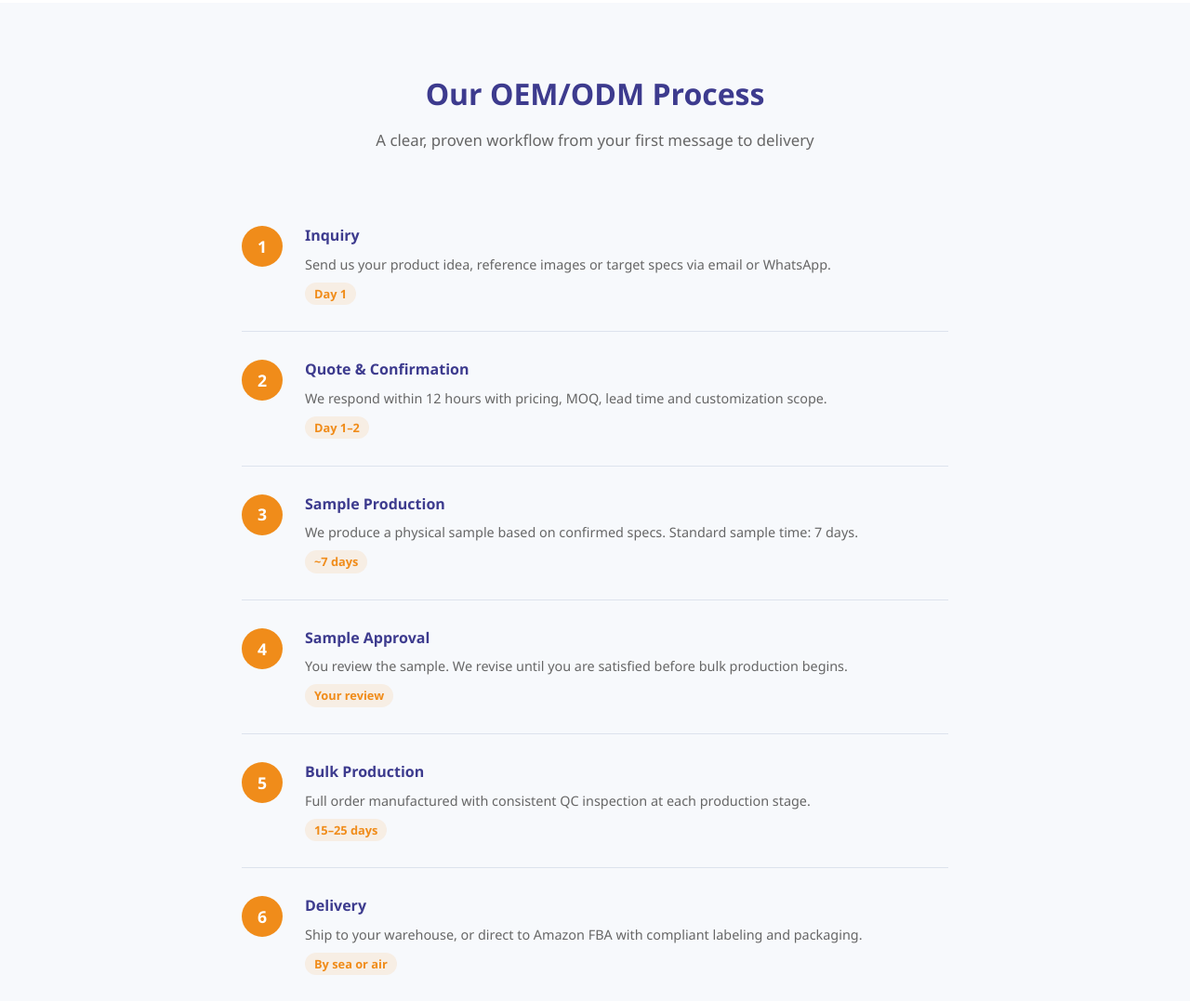
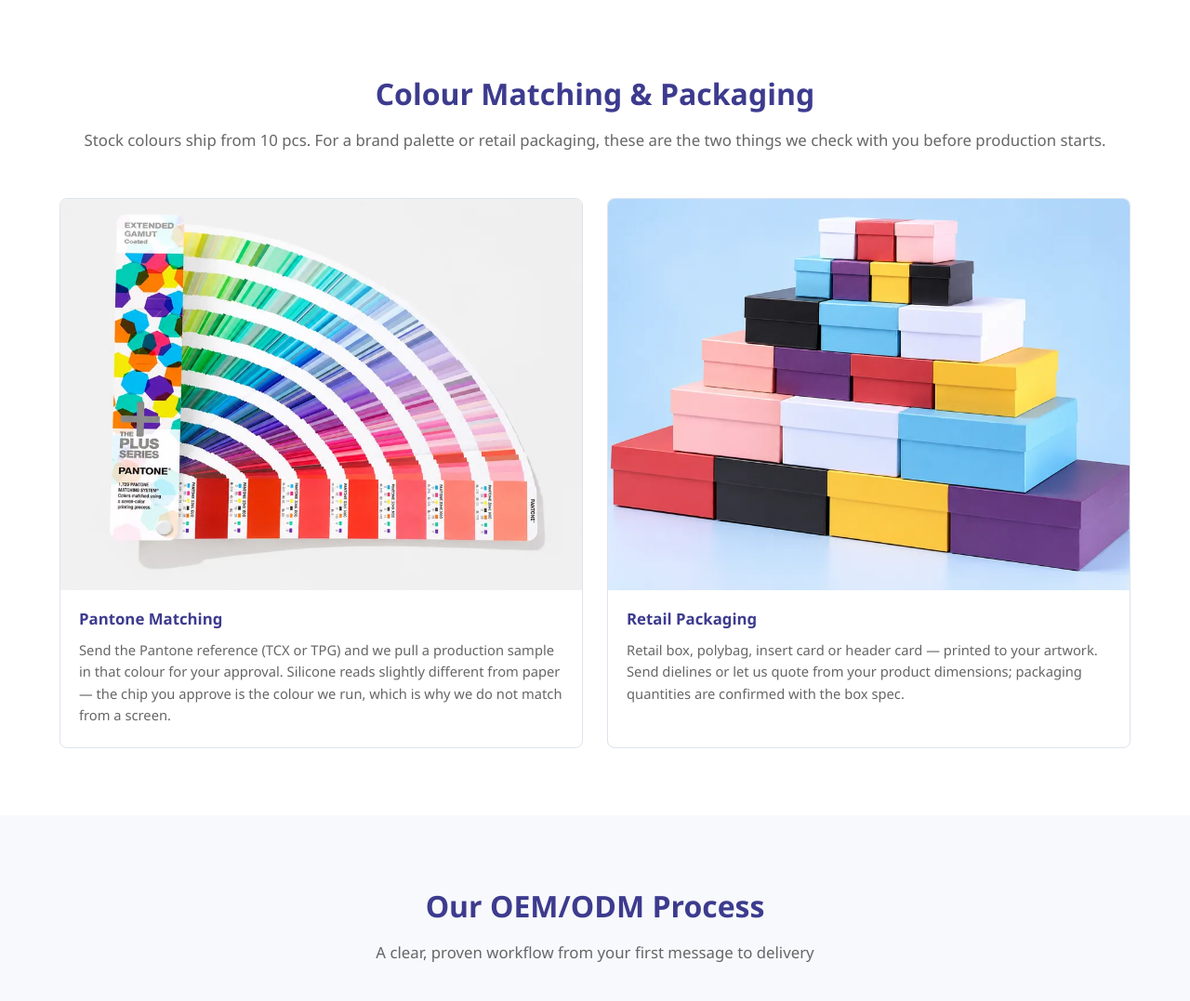
Before and after one commit to pietybai/topslowfeeder, a plain HTML site: page oem-odm.html in a window 1280 px wide. Shown: the part 1120-2197 px from the top of the page at 93% size. Drawn offline with Linux system fonts and the light colour scheme.

Commit message:
feat(oem): add Pantone matching and retail packaging visual block

```diff
--- a/assets/css/style.css
+++ b/assets/css/style.css
@@ -1093,3 +1093,11 @@ ul { list-style: none; }
   .facility-stats { grid-template-columns: repeat(2, 1fr); }
   .facility-cards { grid-template-columns: 1fr; gap: 18px; }
 }
+
+/* OEM colour & packaging block */
+.oem-visual-grid { display: grid; grid-template-columns: repeat(2, minmax(0, 1fr)); gap: 26px; margin-top: 10px; }
+.oem-visual { background: #fff; border: 1px solid var(--border); border-radius: var(--radius); overflow: hidden; }
+.oem-visual img { width: 100%; height: auto; display: block; }
+.oem-visual h3 { font-size: 1.05rem; color: var(--navy); margin: 18px 20px 8px; }
+.oem-visual p { margin: 0 20px 22px; font-size: 0.92rem; line-height: 1.6; color: var(--text-muted); }
+@media (max-width: 760px) { .oem-visual-grid { grid-template-columns: 1fr; gap: 20px; } }
--- a/oem-odm.html
+++ b/oem-odm.html
@@ -182,6 +182,26 @@
     </section>
 
     <!-- OEM PROCESS -->
+    <!-- COLOR & PACKAGING -->
+    <section class="section" id="colour-packaging">
+      <div class="container">
+        <h2 class="section-title">Colour Matching &amp; Packaging</h2>
+        <p class="section-sub">Stock colours ship from 10 pcs. For a brand palette or retail packaging, these are the two things we check with you before production starts.</p>
+        <div class="oem-visual-grid">
+          <article class="oem-visual">
+            <img loading="lazy" decoding="async" src="assets/images/oem/pantone-matching.webp" alt="Pantone colour guide used for matching silicone colours to a brand palette" width="900" height="675" />
+            <h3>Pantone Matching</h3>
+            <p>Send the Pantone reference (TCX or TPG) and we pull a production sample in that colour for your approval. Silicone reads slightly different from paper — the chip you approve is the colour we run, which is why we do not match from a screen.</p>
+          </article>
+          <article class="oem-visual">
+            <img loading="lazy" decoding="async" src="assets/images/oem/custom-packaging.webp" alt="Coloured retail gift boxes used for custom silicone pet product packaging" width="900" height="675" />
+            <h3>Retail Packaging</h3>
+            <p>Retail box, polybag, insert card or header card — printed to your artwork. Send dielines or let us quote from your product dimensions; packaging quantities are confirmed with the box spec.</p>
+          </article>
+        </div>
+      </div>
+    </section>
+
     <section class="section" style="background: var(--bg-section);">
       <div class="container">
         <h2 class="section-title">Our OEM/ODM Process</h2>
```
Also changed, not shown: assets/images/oem/custom-packaging.webp (added), assets/images/oem/pantone-matching.webp (added).
